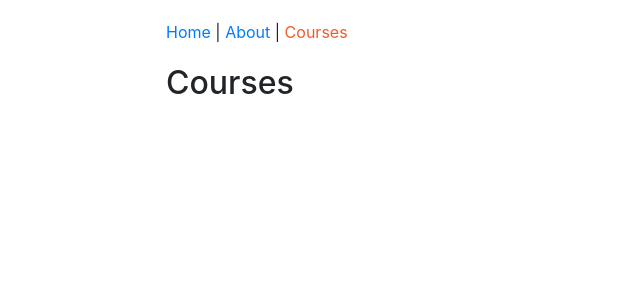
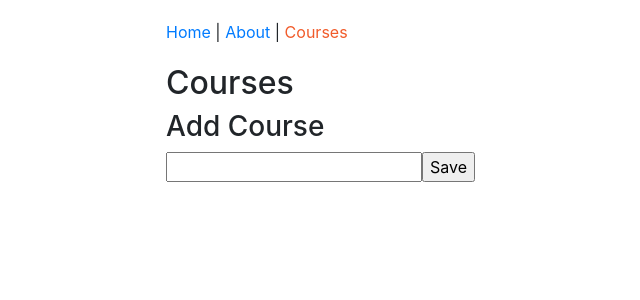
Before and after one commit to georgi9603/React_Redux_Project, a React app: page /courses in a window 1280 px wide. Shown: the top 300 px of the page, without its empty margins (64-704 px from the left). Built offline with nearby package versions, Linux system fonts and the light colour scheme.

Commit message:
Adding input functionality with class

```diff
--- a/src/components/courses/CoursesPage.js
+++ b/src/components/courses/CoursesPage.js
@@ -1,8 +1,31 @@
 import React from 'react';
 
 class CoursePage extends React.Component {
+    constructor(props) {
+        super(props);
+
+        this.state = {
+            course: {
+                title: ""
+            }
+        };
+
+    }
+
+    handleChange = event => {
+        const course = { ...this.state.course, title: event.target.value };
+        this.setState({ course });
+    };
+
     render() {
-        return <h2>Courses</h2>;
+        return <form>
+            <h2>Courses</h2>
+            <h3>
+                Add Course
+            </h3>
+            <input type="text" onChange={this.handleChange} value={this.state.course.title}></input>
+            <input type="submit" value="Save" />
+        </form>;
     }
 }
 
```
Also changed, not shown: index.css (added).
